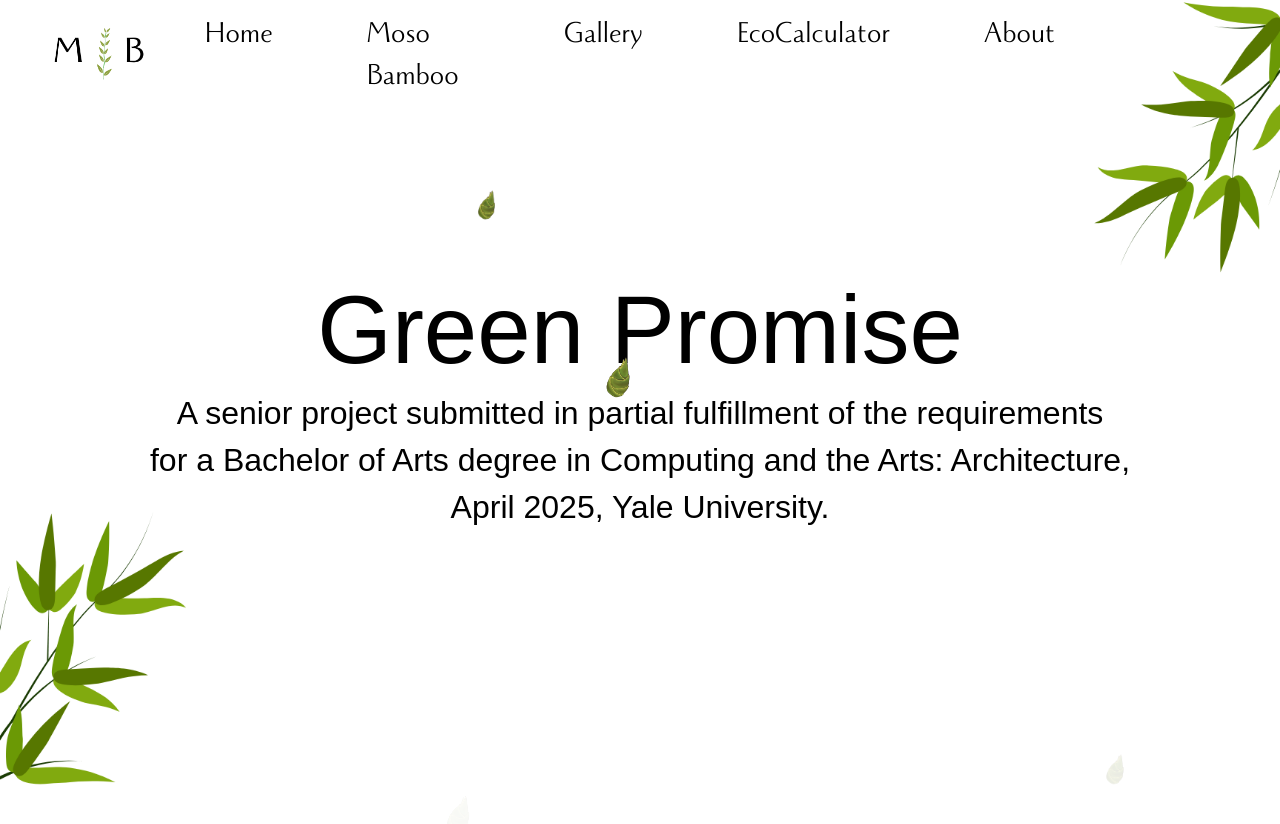
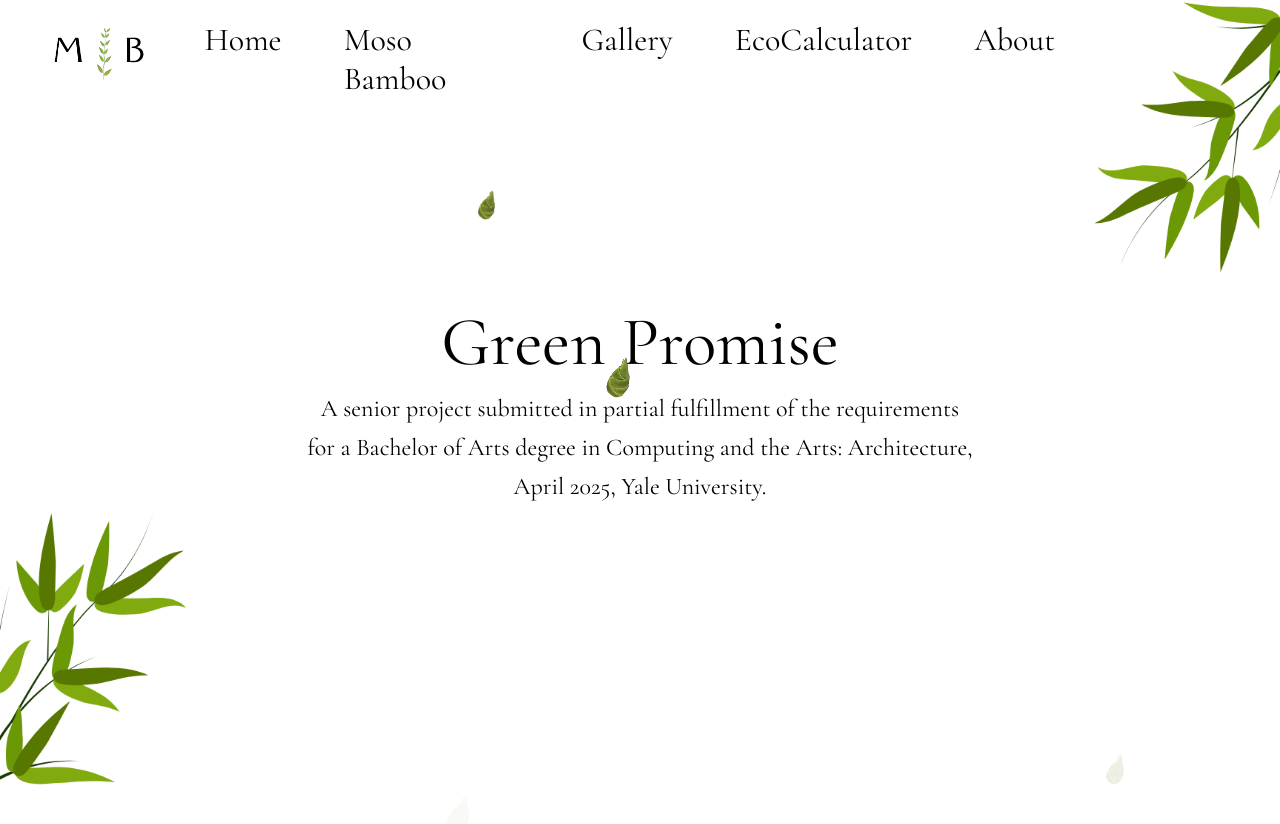
Before and after one commit to Timak333/bamboowebsite, a React (Create React App) app in the folder frontend/: page / in a window 1280 px wide. Shown: the top 824 px of the page. Built offline with nearby package versions, Linux system fonts and the light colour scheme.

Commit message:
fix font and spacing in navbar

```diff
--- a/frontend/src/Pages/EcoCalculator.css
+++ b/frontend/src/Pages/EcoCalculator.css
@@ -44,7 +44,7 @@
 
 .ecoCalculatorCard h1 {
     font-size: 2rem;
-    font-family: Monterchi, sans-serif;
+    font-family: Cormorant Garamond, sans-serif;
     margin-bottom: 1rem;
     text-align: center;
 }
@@ -62,7 +62,7 @@
     width: 150px;
     display: block;
     font-size: 1.4rem;
-    font-family: Monterchi, sans-serif;
+    font-family: Cormorant Garamond, sans-serif;
     border-radius: 15px;
     text-transform: none;
     height: 45px;
--- a/frontend/src/Pages/Gallery.js
+++ b/frontend/src/Pages/Gallery.js
@@ -1,6 +1,6 @@
 import React from 'react';
 import { motion } from 'framer-motion';
-import bamboGallery from '../assets/Images/bamboGallery.png';
+import swayingBamboo1 from '../assets/Images/swayingBamboo1.png';
 import './Gallery.css';
 
 const swayVariant= {
@@ -20,14 +20,14 @@ const Gallery = () => {
             <div className="backgroundContent">
             <h1>Welcome to the gallery page</h1>
             <motion.img
-                src={bamboGallery}
+                src={swayingBamboo1}
                 alt="Bamboo"
                 className="framerSway bottomLeft"
                 variants={swayVariant}
                 animate="animate"
             />
             <motion.img
-                src={bamboGallery}
+                src={swayingBamboo1}
                 alt="Bamboo"
                 className="framerSway bottomRight"
                 variants={swayVariant}
--- a/frontend/src/Pages/Home.css
+++ b/frontend/src/Pages/Home.css
@@ -1,8 +1,3 @@
-@font-face {
-    font-family: 'Monterchi';
-    src: url("../assets/Fonts/Monterchi.ttf") format("truetype");
-}
-
 html, body {
     overflow: hidden;
     margin: 0;
@@ -18,7 +13,7 @@ html, body {
     }
 
 .backgroundContent {
-    font-family: 'Monterchi', sans-serif;
+    font-family: 'Cormorant Garamond', sans-serif;
     color: black;
     text-align: center;
     display: flex;
@@ -29,26 +24,21 @@ html, body {
 }
 
 .backgroundContent h1 {
-    font-size:  6rem;
+    font-size:  4.3rem;
     margin: 5px 0;
     font-weight: normal;
 }
 
 .backgroundContent p {
-    font-size: 2rem;
+    font-size: 1.5rem;
     margin: 5px 0;
 }
 
-.scrollDown {
-    margin-top: 20px;
-    font-size: 1.5rem;
-}
 .logo {
     cursor: pointer;
     height: 80px;
     width: auto;
     object-fit: contain;
-    /* margin-top: 5px; */
 }
 
 .fallingBamboo {
--- a/frontend/src/Pages/ResultPage.css
+++ b/frontend/src/Pages/ResultPage.css
@@ -54,7 +54,7 @@
     font-size: 16px;
     cursor: pointer;
     padding: 10px 15px;
-    font-family: Monterchi, sans-serif;
+    font-family: Cormorant Garamond, sans-serif;
     border-radius: 15px;
     font-weight: bold;
     width: 200px;
--- a/frontend/src/components/Navbar/Navbar.css
+++ b/frontend/src/components/Navbar/Navbar.css
@@ -1,4 +1,3 @@
-/* mustard */
 .navbar {
     position: absolute;
     top: 0;
@@ -28,12 +27,12 @@
 
 .navbarLinks {
     display: flex;
-    gap: 4rem;
+    gap: 2rem;
 }
 
 .navbarLinks a {
     text-decoration: none;
-    font-family: 'Monterchi', sans-serif;
+    font-family: 'Cormorant Garamond', sans-serif;
     color: black;
     font-size: 2rem;
     transition: color 0.3s ease;
--- a/frontend/src/index.css
+++ b/frontend/src/index.css
@@ -1,8 +1,8 @@
+@import url('https://fonts.googleapis.com/css2?family=Cormorant+Garamond:wght@400;500;700&display=swap');
+
 body {
   margin: 0;
-  font-family: -apple-system, BlinkMacSystemFont, 'Segoe UI', 'Roboto', 'Oxygen',
-    'Ubuntu', 'Cantarell', 'Fira Sans', 'Droid Sans', 'Helvetica Neue',
-    sans-serif;
+  font-family: 'Cormorant Garamond', Georgia, 'Times New Roman', serif;
   -webkit-font-smoothing: antialiased;
   -moz-osx-font-smoothing: grayscale;
 }
```
